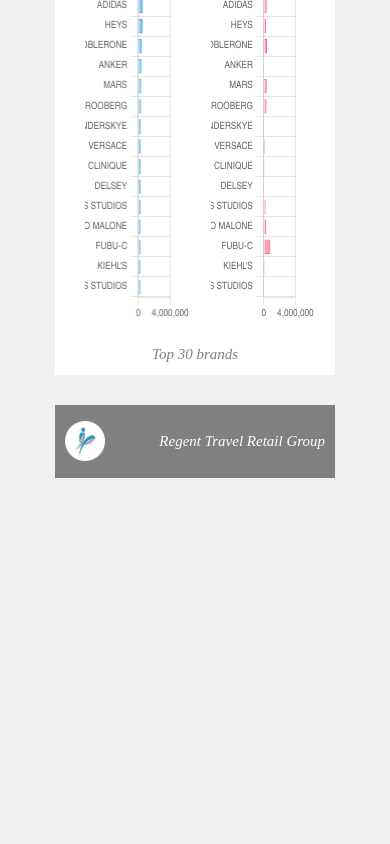
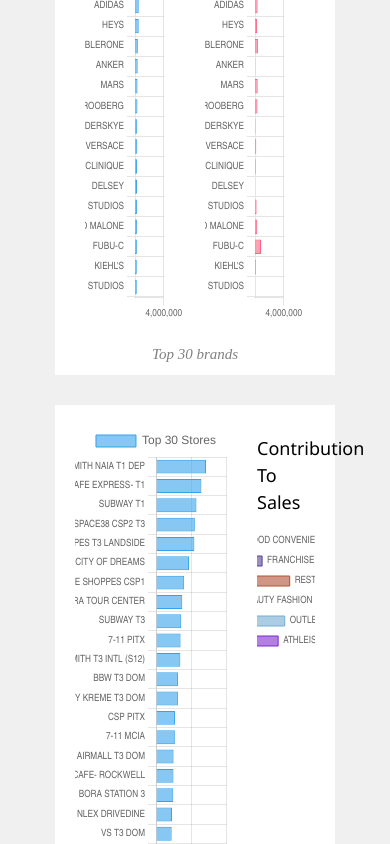
Before and after one commit to willieinfo/rtrg, a plain HTML site: page index.html in a window 390 px wide. Shown: the part 1156-2000 px from the top of the page. Before the commit the page ends 1650 px from the top, so only its background shows below. Drawn offline with nearby package versions, Linux system fonts and the light colour scheme; sample sign-in values are in the browser's storage.

Commit message:
Add files via upload

```diff
--- a/chart.css
+++ b/chart.css
@@ -20,7 +20,7 @@ body {
     width: 100%;
     z-index: 1000; /* Keeps the sticky element on top of other content */
     box-sizing: border-box; /* Ensure padding is included in width */
-    background-color: rgba(128, 128, 128);
+    background-color: rgba(83, 83, 83);
 }
 
 .dataFilter .centered {
@@ -95,7 +95,7 @@ details {
     color: #fff; /* Example text color */
     text-decoration: none; /* Remove underline from links */
     padding: 10px; /* Add some padding for better appearance */
-    text-align: center; /* Center text in links */
+    text-align: left;
 }
 
 .sidenav a:hover {
@@ -163,6 +163,42 @@ details {
     height: 100%;
 }
 
+/* style for storeChart */
+#storeChart {
+    width: 100%;
+    display: flex;
+    justify-content: space-between;
+    align-items: center;
+    height: 700px;
+}
+
+/* Flex container for the two charts */
+.storeChartContainer {
+    display: flex;
+    width: 100%;
+    height: 100%;
+}
+
+/* The first chart occupying 70% of the parent width */
+.storeChart1 {
+    width: 70%;
+    padding: 10px;
+    box-sizing: border-box;
+}
+
+/* The second chart occupying 30% of the parent width */
+.storeChart2 {
+    width: 30%;
+    padding: 10px;
+    box-sizing: border-box;
+}
+
+/* Ensure canvas elements take full width and height of their containers */
+canvas {
+    width: 100% !important;
+    height: 100% !important;
+}
+
 footer {
     color: white;
     display:flex;
@@ -170,7 +206,7 @@ footer {
     align-items: center;      /* Center items vertically */
     width: 100%;
     box-sizing: border-box; /* Ensure padding is included in width */
-    background-color: rgba(128, 128, 128);
+    background-color: rgba(83, 83, 83);
 
     font-family: 'Times New Roman';
     font-style: italic;
--- a/index.html
+++ b/index.html
@@ -13,7 +13,9 @@
         body {
             visibility: hidden;
         }
+
     </style>
+
     <script>
         window.onload = function() {
             // Check if the user is logged in
@@ -43,6 +45,7 @@
         <!-- <a style="pointer-events: none" href="#dailyChart" onclick="toggleNav()">Hourly</a> -->
         <a href="#hourlyChart" onclick="toggleNav()">Hourly</a>
         <a href="#brandChart" onclick="toggleNav()">Brand</a>
+        <a href="#storeChart" onclick="toggleNav()">Store</a>
         <hr>
         <a href="pdfReports.html" onclick="toggleNav()">PDF Reports</a>
         <hr>
@@ -129,6 +132,19 @@
                 </ul>
             </details>
         </div>
+
+        <div id="storeChart" class="chart-container storeChart">
+            <div class="storeChartContainer">
+                <div class='storeChart1'>
+                    <canvas id="myChart6"></canvas>
+                </div>
+                <div class='storeChart2'>
+                    <h5>Contribution To Sales</h5>
+                    <canvas id="myChart7"></canvas>
+                </div>
+            </div>
+        </div>
+
         <footer>
             <div class="imageWrapper">
                 <img src="./Graphics/InfoPlus.png" alt="InfoPlus">
@@ -167,18 +183,20 @@
     <script src="weeklyChart.js"></script>
     <script src="brandChart.js"></script>
     <script src="hourlyChart.js"></script>
+    <script src="storeChart.js"></script>
 
     <script>
         // Global variables
-        let chartData = [];
         let myChart1 = null;
         let myChart2 = null;
         let myChart3 = null;
         let myChart4 = null;
         let myChart5 = null;
+        let myChart6 = null;
+        let myChart7 = null;
+
+        let chartData = [];
         const dataSource1='./Data/DB_DAILYSALES.json'
-        //const dataSource1='./Data/DB_DAILYSALES3.json'
-
 
         // Function to fetch JSON data
         async function fetchData() {
@@ -191,6 +209,7 @@
                 setDailyChart(); // Initialize the daily chart
                 setWeeklyChart(); // Initialize the weekly chart
                 setHourlyChart();
+                setStoreChart();
                 fetchBrandSales();
                 document.getElementById("btnRefresh").disabled = true;
                 updateButtonState()
@@ -337,6 +356,7 @@
                 setDailyChart(cStorName,cStorGrup);
                 setWeeklyChart(cStorName,cStorGrup);
                 setHourlyChart(cStorName,cStorGrup);
+                setStoreChart(cStorName,cStorGrup);
                 fetchBrandSales(cStorName,cStorGrup);
                 document.getElementById("btnRefresh").disabled = true;
                 updateButtonState()
--- /dev/null
+++ b/storeChart.js
@@ -0,0 +1,144 @@
+async function setStoreChart(selectedStore = '', selectedGroup = '') {
+    try {
+        // Use global chartData
+        const storeData = chartData;
+
+        // Destroy existing charts if they exist
+        if (myChart6) myChart6.destroy();
+        if (myChart7) myChart7.destroy();
+
+        // Trim whitespace from the selected filters
+        const trimmedSelectedStore = selectedStore.trim();
+        const trimmedSelectedGroup = selectedGroup.trim();
+
+        // Filter data based on selectedGroup and selectedStore
+        const filteredData = storeData.filter(entry => {
+            const trimmedStoreName = entry.storname.trim();
+            const trimmedGroupName = entry.storegrp.trim();
+            const groupMatch = !trimmedSelectedGroup || trimmedSelectedGroup === 'All Business Group' || trimmedGroupName === trimmedSelectedGroup;
+            const storeMatch = !trimmedSelectedStore || trimmedSelectedStore === 'All Stores' || trimmedStoreName === trimmedSelectedStore;
+            return groupMatch && storeMatch;
+        });
+
+        // Sort data by date in descending order
+        filteredData.sort((a, b) => new Date(b.date____) - new Date(a.date____));
+
+        // Get the highest date in the data
+        const highestDate = filteredData[0]?.date____;
+        const filteredRecentData = filteredData.filter(entry => entry.date____ === highestDate);
+
+        // Check if there's data to display
+        if (filteredRecentData.length === 0) {
+            console.error('No data available for the selected filters and date range.');
+            return;
+        }
+
+        // Prepare data for the horizontal bar chart (Top 30 Stores)
+        const topStores = filteredRecentData
+            .sort((a, b) => b.totalamt - a.totalamt)
+            .slice(0, 30); // Take the top 30 stores
+
+        const storeNames = topStores.map(entry => entry.storname);
+        const storeAmounts = topStores.map(entry => entry.totalamt);
+
+        // Create the horizontal bar chart (myChart6)
+        const ctx1 = document.getElementById('myChart6').getContext('2d');
+        myChart6 = new Chart(ctx1, {
+            type: 'bar',
+            data: {
+                labels: storeNames,
+                datasets: [{
+                    label: 'Top 30 Stores',
+                    data: storeAmounts,
+                    backgroundColor: 'rgba(54, 162, 235, 0.6)',
+                    borderColor: 'rgba(54, 162, 235, 1)',
+                    borderWidth: 1
+                }]
+            },
+            options: {
+                responsive: true,
+                maintainAspectRatio: false,
+                indexAxis: 'y', // Make it a horizontal bar chart
+                scales: {
+                    x: {
+                        beginAtZero: true
+                    },
+                    y: {
+                        ticks: {
+                            font: {
+                                family: 'Arial Narrow',
+                                size: 10
+                            }
+                        }
+                    }
+                }
+            }
+        });
+
+        // Prepare data for the doughnut chart (Contribution to Total Sales by store group)
+        const storeGroupTotals = filteredRecentData.reduce((acc, entry) => {
+            acc[entry.storegrp] = (acc[entry.storegrp] || 0) + entry.totalamt;
+            return acc;
+        }, {});
+
+        // Sort store groups by total amount in descending order
+        const sortedStoreGroups = Object.entries(storeGroupTotals).sort((a, b) => b[1] - a[1]);
+
+        const storeGroupLabels = sortedStoreGroups.map(entry => entry[0]);
+        const storeGroupValues = sortedStoreGroups.map(entry => entry[1]);
+
+        // Dynamically generate colors for each store group
+        const generateRandomColor = () => {
+            const r = Math.floor(Math.random() * 255);
+            const g = Math.floor(Math.random() * 255);
+            const b = Math.floor(Math.random() * 255);
+            return `rgba(${r}, ${g}, ${b}, 0.6)`;
+        };
+
+        const backgroundColors = storeGroupLabels.map(() => generateRandomColor());
+        const borderColors = backgroundColors.map(color => color.replace('0.6', '1')); // Make border color opaque
+
+        // Create the doughnut chart (myChart7)
+        const ctx2 = document.getElementById('myChart7').getContext('2d');
+        myChart7 = new Chart(ctx2, {
+            type: 'doughnut',
+            data: {
+                labels: storeGroupLabels,
+                datasets: [{
+                    label: 'Contribution to Total Sales',
+                    data: storeGroupValues,
+                    backgroundColor: backgroundColors,
+                    borderColor: borderColors,
+                    borderWidth: 1
+                }]
+            },
+            options: {
+                responsive: true,
+                maintainAspectRatio: false,
+                plugins: {
+                    legend: {
+                        position: 'top',
+                        labels: {
+                            font: {
+                                family: 'Arial Narrow',
+                                size: 10
+                            }
+                        }
+                    },
+                    tooltip: {
+                        callbacks: {
+                            label: function(context) {
+                                const label = context.label || '';
+                                const value = context.raw || 0;
+                                return `${label}: ${value.toLocaleString()}`;
+                            }
+                        }
+                    }
+                }
+            }
+        });
+
+    } catch (error) {
+        console.error('Error processing chart data:', error);
+    }
+}
```
